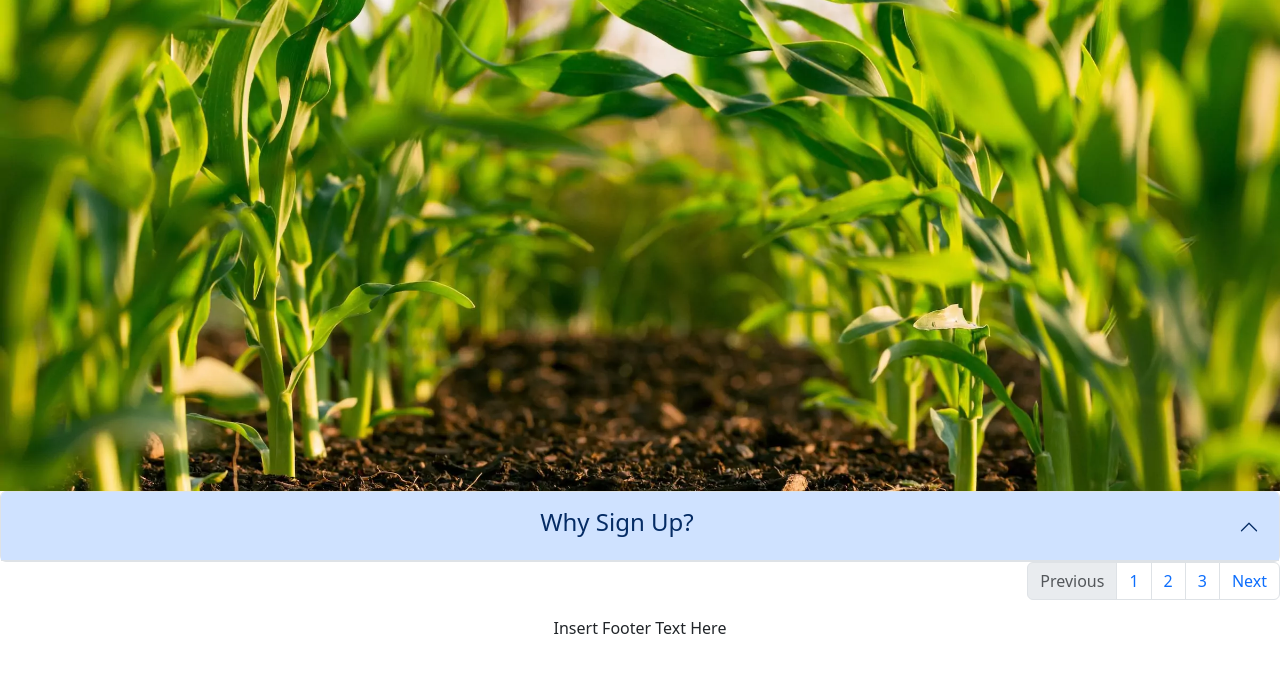
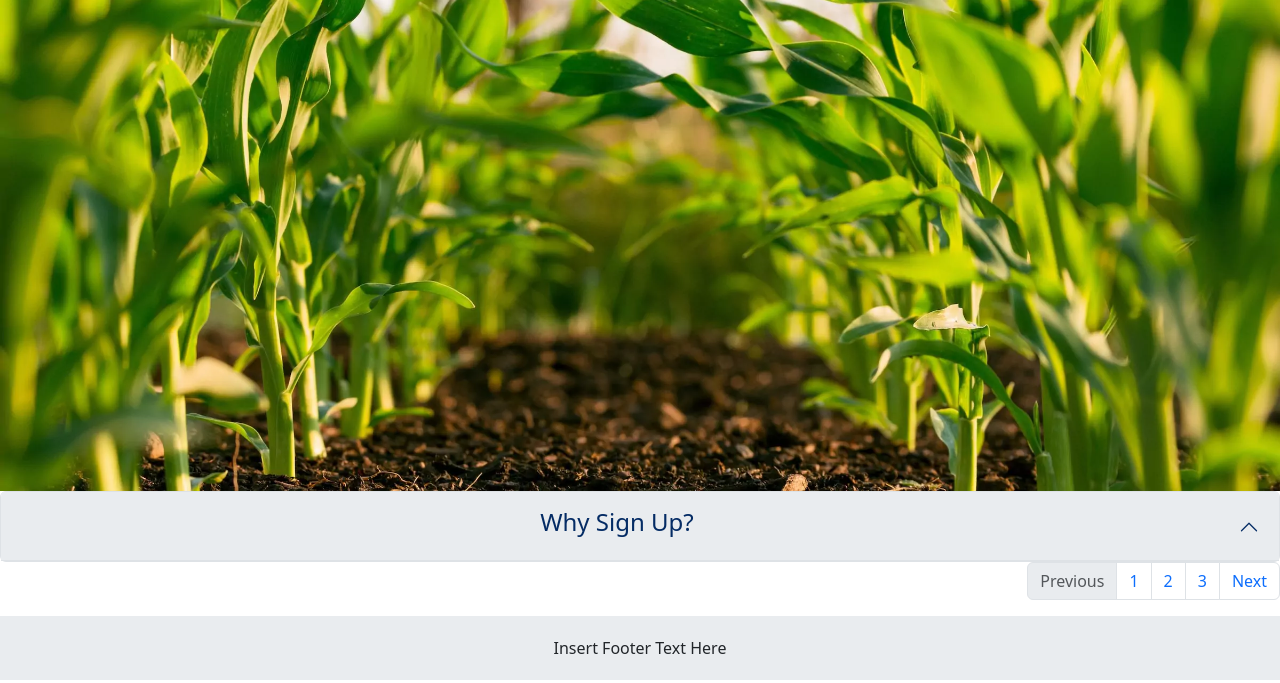
Before and after one commit to AlfredA93/recipe-repo, a Django app: page / in a window 1280 px wide. Shown: the part 117-800 px from the top of the page. Run offline with Django 3.2, Linux system fonts and the light colour scheme; data that the repository does not hold is empty; some libraries are stand-ins or nearby versions.

Commit message:
Edit footer and accordian styling

```diff
--- a/static/css/style.css
+++ b/static/css/style.css
@@ -1 +1,22 @@
 /* Custom CSS Styles */
+
+footer {
+    background-color: #e9ecef;
+    width:100vw;
+    padding: 20px;
+}
+
+/* div.accordian.col-12 {
+    border-color: rgba(0, 0, 0, 0);
+    box-shadow: rgba(0, 0, 0, 0);
+
+}
+
+.accordion-button:focus {
+    border-color: rgba(0, 0, 0, 0);
+    box-shadow: rgba(0, 0, 0, 0);
+} */
+
+.accordion-button:not(.collapsed) {
+    background-color: #e9ecef;
+}
```
